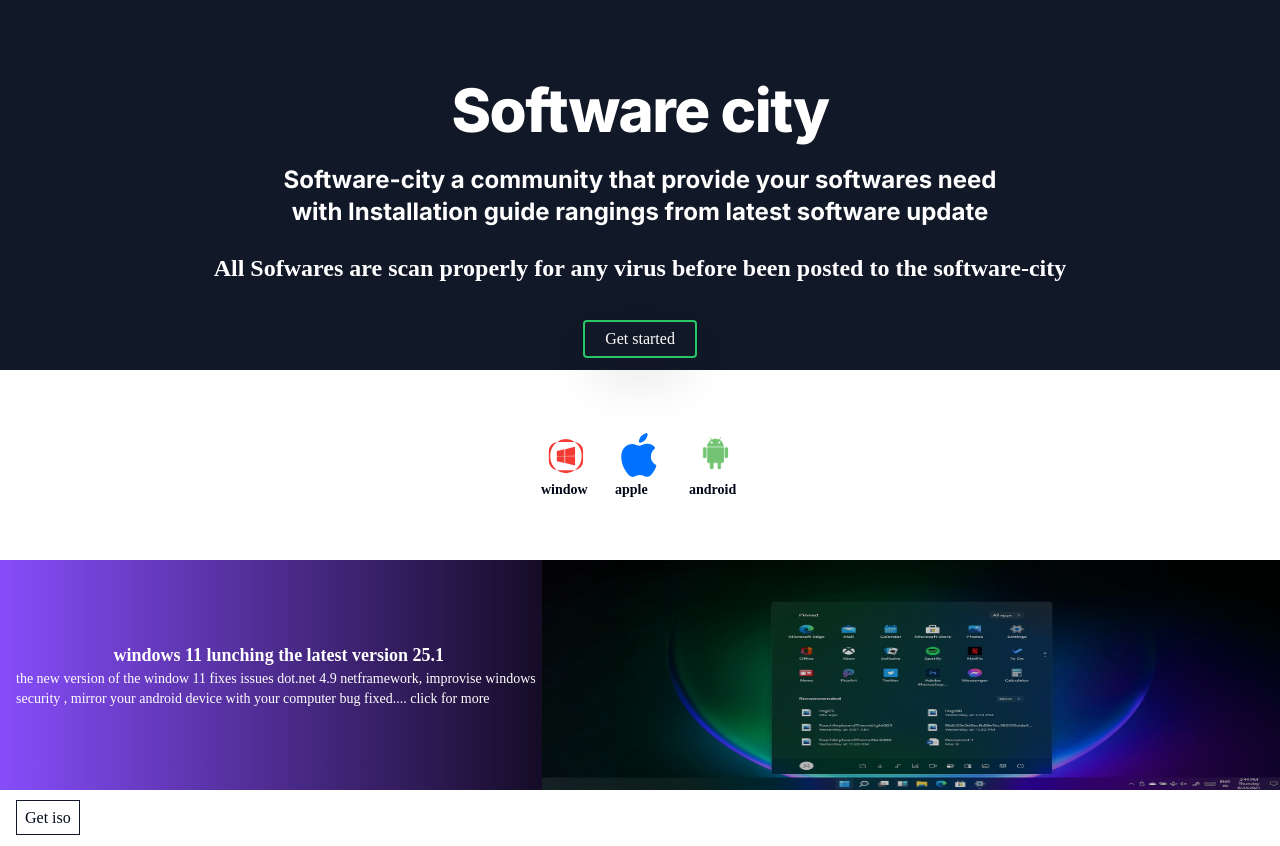
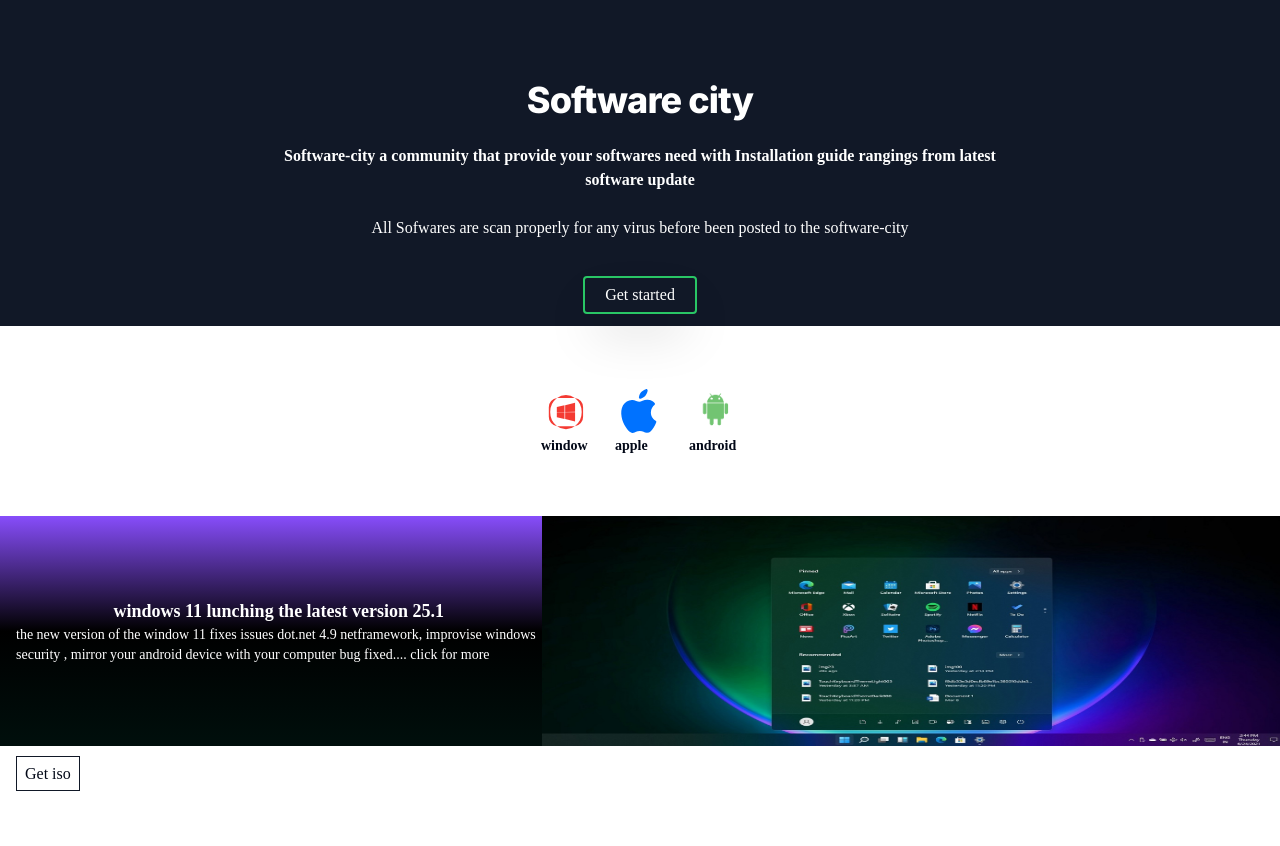
Before and after one commit to hcoretech/software_city, a Next.js app: page / in a window 1280 px wide. After the commit the page ends 802 px from the top, so only its background shows below. Built offline with nearby package versions, Linux system fonts and the light colour scheme.

Commit message:
new cjnges made

```diff
--- a/app/page.tsx
+++ b/app/page.tsx
@@ -9,13 +9,13 @@ export default function Welcome(){
         <div>
         <div id="section" className=" items-center flex flex-col relative mx-w-5xl mx-auto pt-20 phone:pt-20 bg-gray-900 ">
                  <div className="">
-                    <h1 className="text-white font-sans font-extrabold text-6xl  text-center tracking-tight ">
+                    <h1 className="text-white font-sans font-extrabold text-4xl  text-center tracking-tight ">
                    Software city
                     </h1>
                  </div>
                  <div className="">
-                 <p className="text-white my-6 text-2xl font-sans font-bold text-center  mx-auto max-w-3xl">Software-city a community  that  provide your softwares need  with Installation guide rangings from latest software update </p>
-                 <p className="text-white my-6  text-2xl font-bold   text-center ">All Sofwares are scan properly for any virus before been posted to the software-city </p>
+                 <p className="text-white my-6 text-md  font-bold text-center  mx-auto max-w-3xl">Software-city a community  that  provide your softwares need  with Installation guide rangings from latest software update </p>
+                 <p className="text-white my-6  text-md    text-center ">All Sofwares are scan properly for any virus before been posted to the software-city </p>
                  </div>
 
                  <div className="p-3">
@@ -41,7 +41,7 @@ export default function Welcome(){
                 }
 
             </div>
-            <div className="bg-gradient-to-r from-[#874DFB] [#874DFB]  to-[#000F0C] via-[#000] flex flex-row h-[230px] justify-between  items-center ">
+            <div className="bg-gradient-to-b from-[#874DFB] [#874DFB]  to-[#000F0C] via-[#000] flex flex-row h-[230px] justify-between  items-center ">
                 <div className=" ml-4">
                 <h1 className="font-bold px-5 text-white text-[18px] text-center  ">
                     windows 11 lunching the latest version 25.1
@@ -58,13 +58,13 @@ export default function Welcome(){
                 </div>
                 <div className="">
                     {/* <p className="text-white"> */}
-                     <Image src="/windows11.jpg" alt="news" width={300} height={2300} className="w-[1400px] h-[230px] opacity-80 "/>
+                     <Image src="/windows11.jpg" alt="news" width={300} height={2300} className="w-[1400px] h-[230px]  "/>
 
                     {/* </p> */}
                 </div>
             </div>
             <div className="p-4" >
-            <Link className=" p-2 border border-gray-900" href =''>
+            <Link className=" p-2 border border-gray-900 " href =''>
                  Get iso
                  </Link>
             </div>
```
